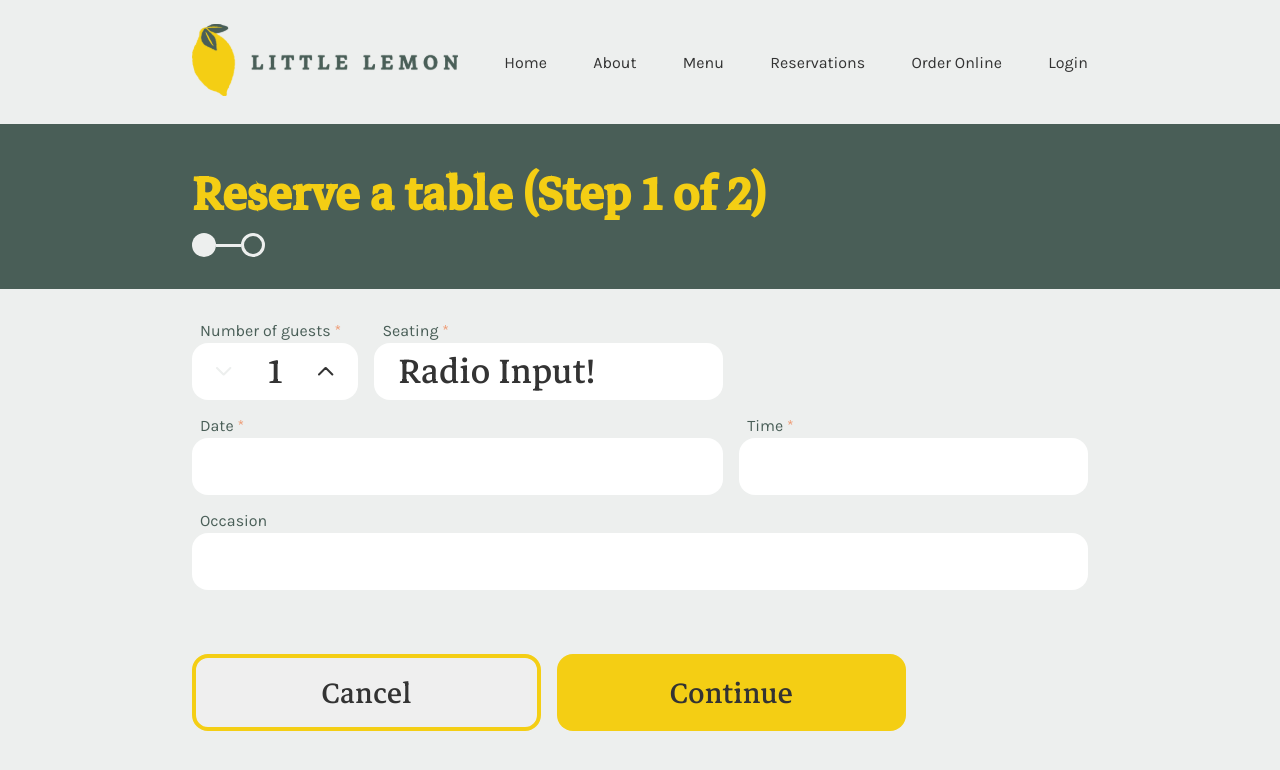
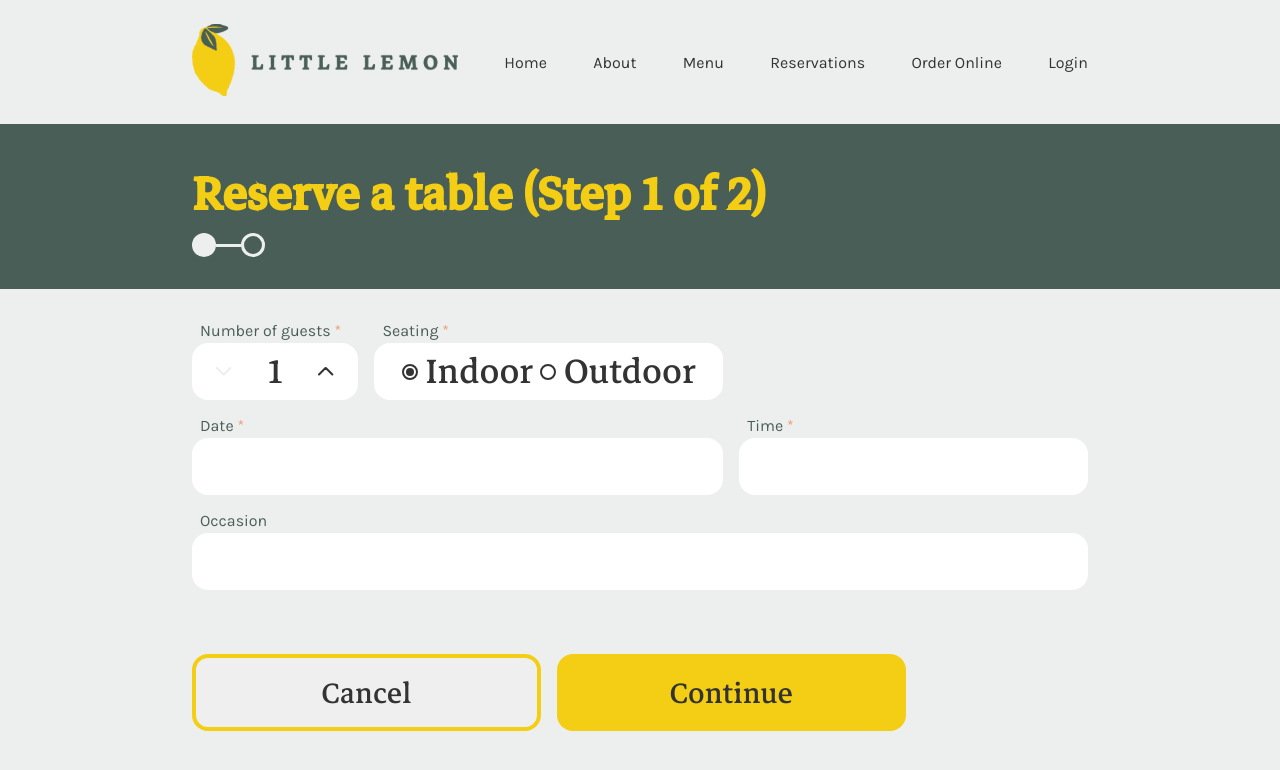
Before and after one commit to alexgqh/Capstone-Project, a React (Vite) app: page / in a window 1280 px wide. Both pictures are taken after a click on the button "Reserve a table". Shown: the top 770 px of the page. Built offline with nearby package versions, Linux system fonts and the light colour scheme.

Commit message:
Began fleshing out RadioInput component.

```diff
--- a/src/components/inputBase.jsx
+++ b/src/components/inputBase.jsx
@@ -16,7 +16,7 @@ const InputBase = ({ id, children, caption, style, onFocus, isRequired = true })
 
   const handleFocus = () => {
     setIsFocused(true);
-    onFocus();
+    onFocus?.();
   }
 
   return (
--- /dev/null
+++ b/src/components/radioButton.jsx
@@ -0,0 +1,18 @@
+
+
+const RadioButton = ({ toggledOn, onClick, children }) => {
+  const handleClick = (e) => {
+    e.preventDefault();
+    onClick?.();
+  }
+  return (
+    <span className="radio-group" onClick={handleClick}>
+      <button className="radio-button" tabIndex={-1}>
+        {toggledOn && <div className="radio-button-inner" />}
+      </button>
+      <p className="input-font">{children}</p>
+    </span>
+  )
+}
+
+export default RadioButton;
--- a/src/components/radioInput.jsx
+++ b/src/components/radioInput.jsx
@@ -1,11 +1,20 @@
 import InputBase from "./inputBase"
+import RadioButton from "./radioButton"
+import { useState } from "react"
 
-const RadioInput = ({ id, caption, onFocus, isFocused, isRequired }) => {
+const RadioInput = ({ id, caption, onFocus, isFocused, isRequired, options }) => {
+  const [selected, setSelected] = useState(0);
+
   return (
     <InputBase id={id} caption={caption} onFocus={onFocus} isFocused={isFocused} isRequired={isRequired}>
-      <div className="input-font">
-        Radio Input!
-      </div>
+      <span className="radio-layout">
+        {options.map((option, i) => {
+          const onClick = () => {
+            setSelected(i);
+          }
+          return <RadioButton toggledOn={i === selected} onClick={onClick}>{option}</RadioButton>
+        })}
+      </span>
     </InputBase>
   )
 }
--- a/src/components/reserve.jsx
+++ b/src/components/reserve.jsx
@@ -14,7 +14,7 @@ const Reserve = () => {
     return (
       <>
         <NumberInput id="input-nr-guests" caption="Number of guests" min={1} max={30} def={1} />
-        <RadioInput id="input-seating" caption="Seating" />
+        <RadioInput id="input-seating" caption="Seating" options={["Indoor","Outdoor"]} />
         <InputBase id="input-date" caption="Date" />
         <InputBase id="input-time" caption="Time" />
         <InputBase id="input-occasion" caption="Occasion" isRequired={false} />
--- a/src/styles/input.css
+++ b/src/styles/input.css
@@ -60,3 +60,30 @@ input[type="number"] {
 .disable-pointer {
   cursor: default !important;
 }
+
+.radio-layout {
+  display: flex;
+  justify-content: space-around;
+}
+.radio-group {
+  display: flex;
+  align-items: center;
+  gap: 0.5rem;
+  cursor: pointer;
+}
+.radio-button {
+  width: 16px;
+  height: 16px;
+  border-radius: 50%;
+  border: 2px solid var(--color-highlight-2);
+  background-color: white;
+  display: flex;
+  justify-content: center;
+  align-items: center;
+}
+.radio-button-inner {
+  width: 8px;
+  height: 8px;
+  border-radius: 50%;
+  background-color: var(--color-highlight-2);
+}
```
